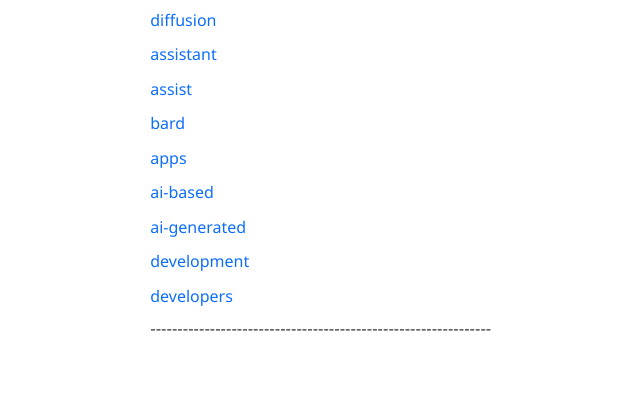
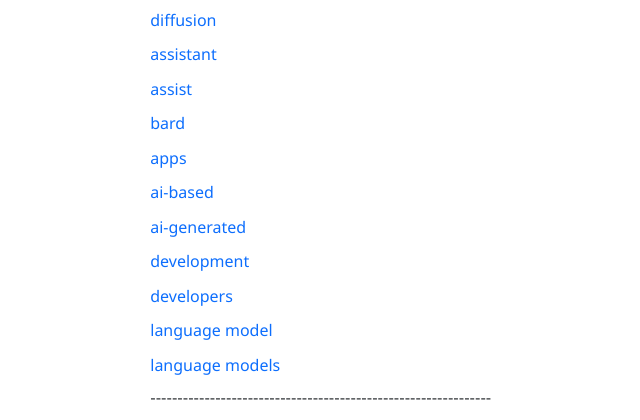
Before and after one commit to diixo/wordacy-crawler, a Python web app: template template/keywords.html in a window 1280 px wide. Shown: the part 3009-3429 px from the top of the page, without its empty margins (41-681 px from the left). Before the commit the page ends 3340 px from the top, so only its background shows below. Run offline with Jinja, Linux system fonts and the light colour scheme; the template is opened without the code that fills it, so the values that code supplies are empty.

Commit message:
small update

```diff
--- a/template/keywords.html
+++ b/template/keywords.html
@@ -139,6 +139,8 @@
 	<tag class="mb-3 text-primary post-title">ai-generated</tag><h6></h6>
 	<tag class="mb-3 text-primary post-title">development</tag><h6></h6>
 	<tag class="mb-3 text-primary post-title">developers</tag><h6></h6>
+	<tag class="mb-3 text-primary post-title">language model</tag><h6></h6>
+	<tag class="mb-3 text-primary post-title">language models</tag><h6></h6>
 
 	--------------------------------------------------------------- <h6></h6>
 
```
Also changed, not shown: main.py (+13 -12 lines), storage/allainews-news.json.
